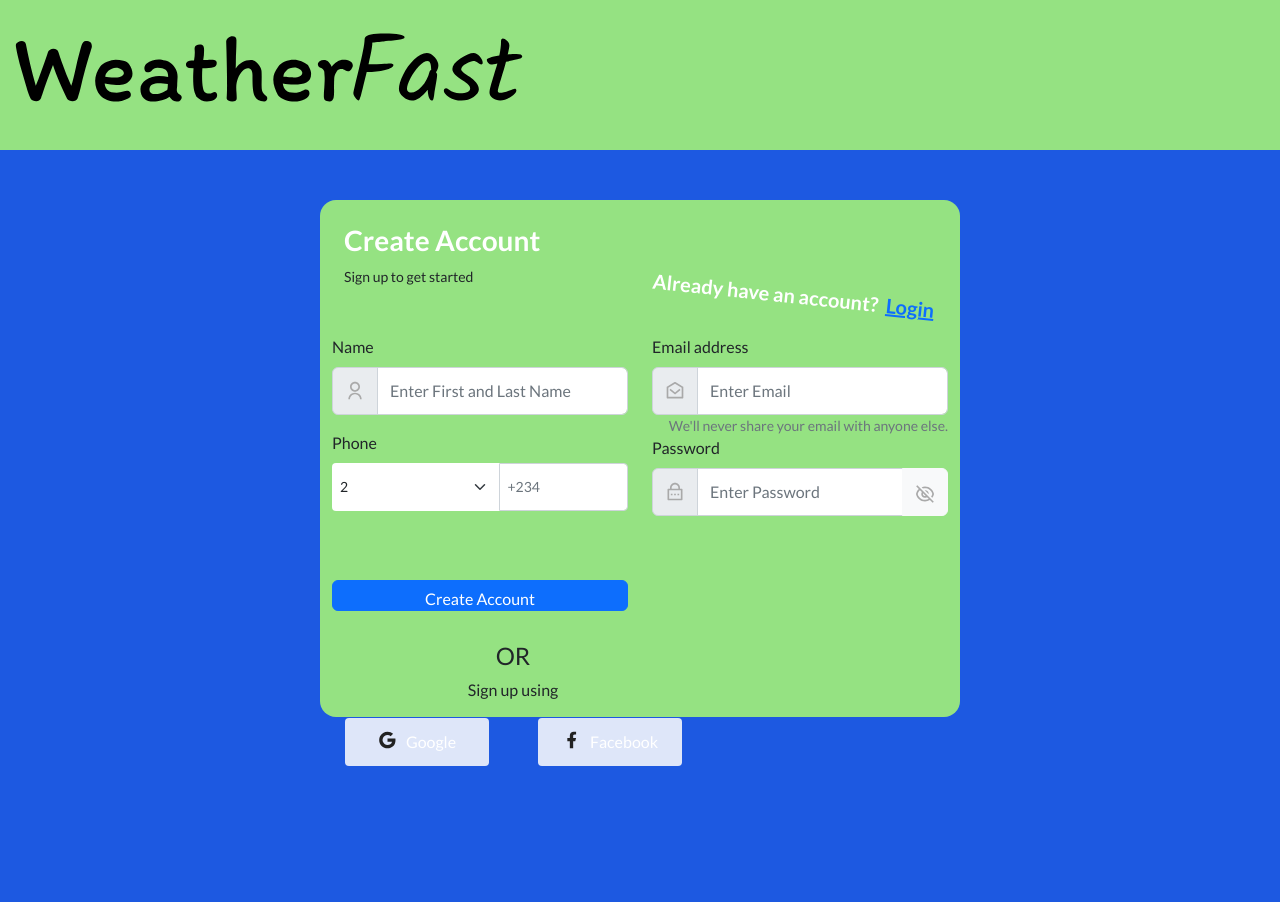
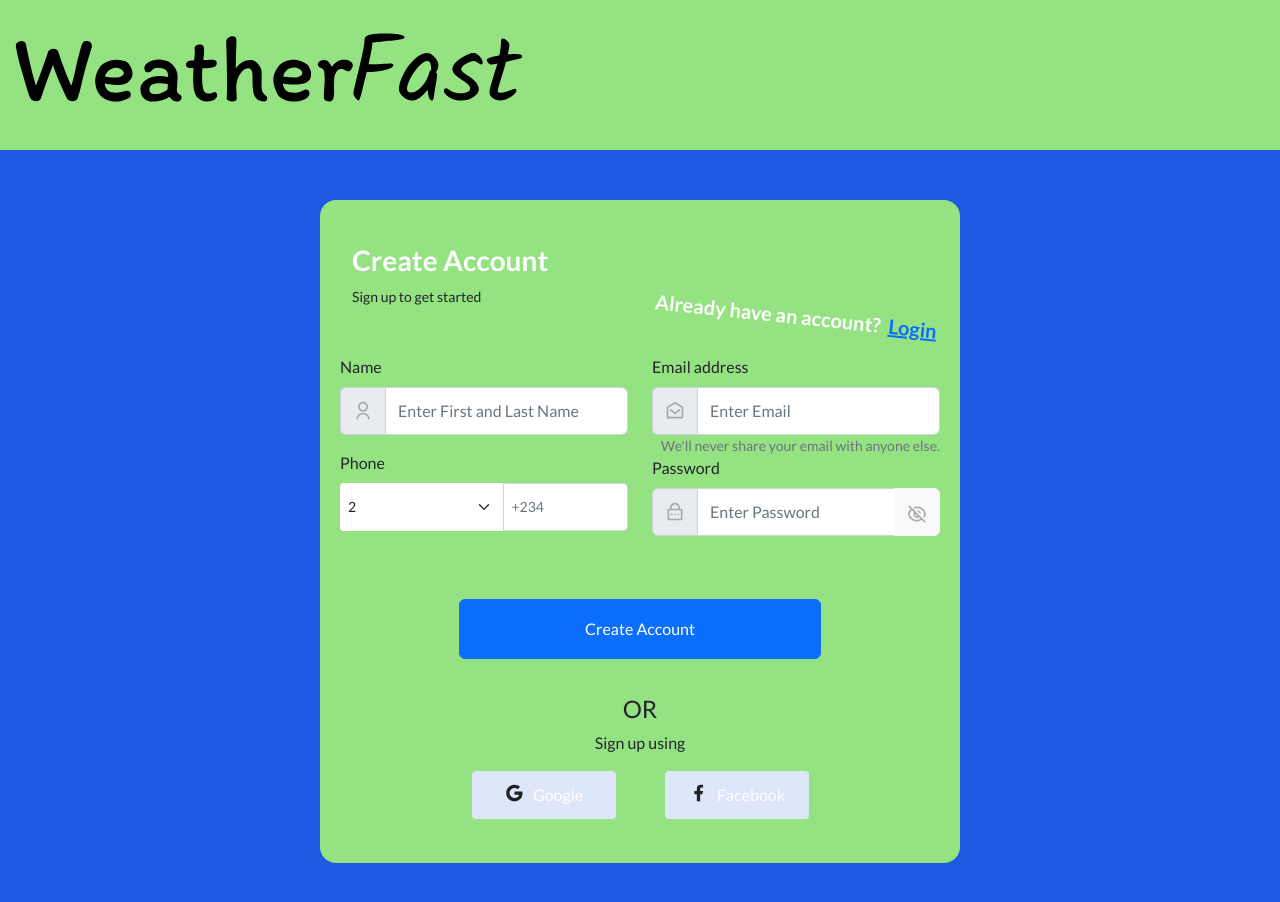
Before and after one commit to mosesrc/WeatherAppTTS-react, a React (Create React App) app: page / in a window 1280 px wide. Shown: the top 902 px of the page. Before the commit the page ends 800 px from the top, so only its background shows below. Built offline with nearby package versions, Linux system fonts and the light colour scheme.

Commit message:
WEAT-7 Completed Create Account Component 	- It is static 	- no routing or logic added

```diff
--- a/src/components/NewAccountForm_Component/NewAccountForm.css
+++ b/src/components/NewAccountForm_Component/NewAccountForm.css
@@ -17,10 +17,10 @@
 /* Classes */
 
 .account-form {
-  height: 517px;
   font-family: "Lato", sans-serif;
   font-weight: 400;
   margin: 50px auto;
+  padding: 20px;
   background-color: #95e282;
 }
 
@@ -38,6 +38,19 @@
   color: #fff;
   font-size: 20px;
   font-weight: 700;
+}
+
+.block-four {
+  margin-bottom: 23px;
+}
+
+.block-five {
+  min-width: 386px;
+  min-height: 120px;
+}
+
+.block-five .button {
+  height: 56px;
 }
 
 .block-six {
--- a/src/components/NewAccountForm_Component/NewAccountForm.js
+++ b/src/components/NewAccountForm_Component/NewAccountForm.js
@@ -14,12 +14,12 @@
   return (
     <div className='container rounded-4 w-50 account-form'>
       <form>
-        <div className='row'>
-          <div className='block-one col-6 p-4'>
+        <div className='row d-flex justify-content-center'>
+          <div className='block-one order-0 col-12 col-lg-6 p-4'>
             <h3>Create Account</h3>
             <p>Sign up to get started</p>
           </div>
-          <div className='block-two d-flex flex-column justify-content-end col-6'>
+          <div className='block-two order-5 order-lg-1 d-flex flex-column justify-content-end col-12 col-lg-6 text-center'>
             <p className='rotate'>
               Already have an account? &nbsp;
               <span>
@@ -27,7 +27,7 @@
               </span>
             </p>
           </div>
-          <div className='block-three mt-2 col-6'>
+          <div className='block-three order-1 mt-2 col-12 col-lg-6'>
             <div>
               <label htmlFor='nameInput' className='form-label'>
                 Name
@@ -67,7 +67,7 @@
               </div>
             </div>
           </div>
-          <div className='block-four mt-2 col-6'>
+          <div className='block-four order-2 mt-2 col-12 col-lg-6'>
             <div>
               <label htmlFor='exampleInputEmail1' className='form-label'>
                 Email address
@@ -106,12 +106,12 @@
               </div>
             </div>
           </div>
-          <div className='block-five mt-4 col-6'>
-            <button type='submit' className='btn btn-primary mt-4 w-100 h-50'>
+          <div className='block-five order-3 col-12 col-lg-6'>
+            <button type='submit' className='btn btn-primary w-100 h-50 mt-4'>
               Create Account
             </button>
           </div>
-          <div className='block-six mt-4 text-center col-6'>
+          <div className='block-six order-4 mb-4 text-center col-12 col-md-6'>
             <h4>OR</h4>
             <p>Sign up using</p>
             <div className='row'>
```
